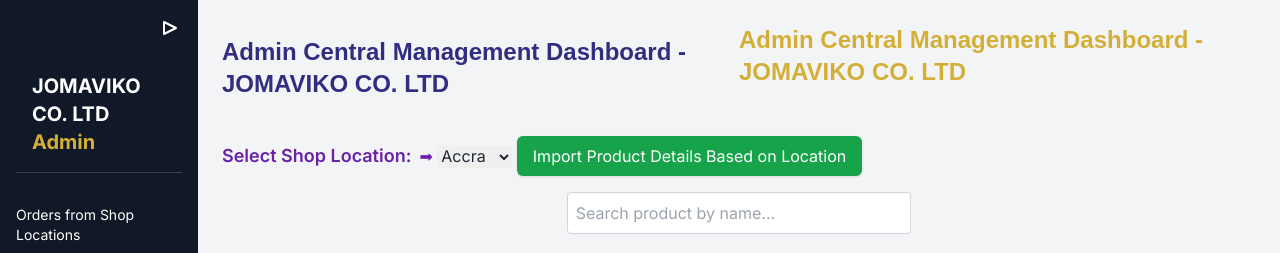
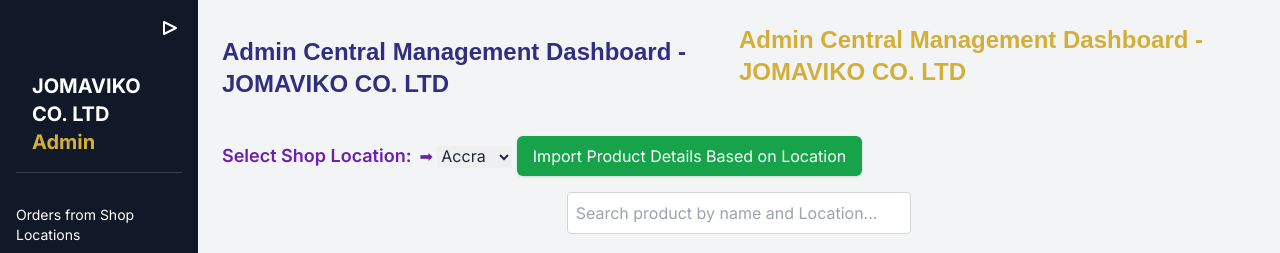
Before and after one commit to Martin4dbest/Mobistock, a Flask app: page /admin in a window 1280 px wide. Shown: the top 253 px of the page. Run offline with Flask 3, Linux system fonts and the light colour scheme; the visitor is signed in with stand-in values (Sample User, id 1); data that the repository does not hold is empty; some libraries are stand-ins or nearby versions.

```diff
--- a/templates/admin_dashboard.html
+++ b/templates/admin_dashboard.html
@@ -265,7 +265,7 @@ class="transition-all duration-300 ease-in-out bg-gray-900 text-white shadow-md
       type="text"
       id="search-input"
       class="w-1/3 p-2 border border-gray-300 rounded mx-auto block"
-      placeholder="Search product by name..."
+      placeholder="Search product by name and Location..."
       oninput="filterProducts()"
     />
   </div>
```
